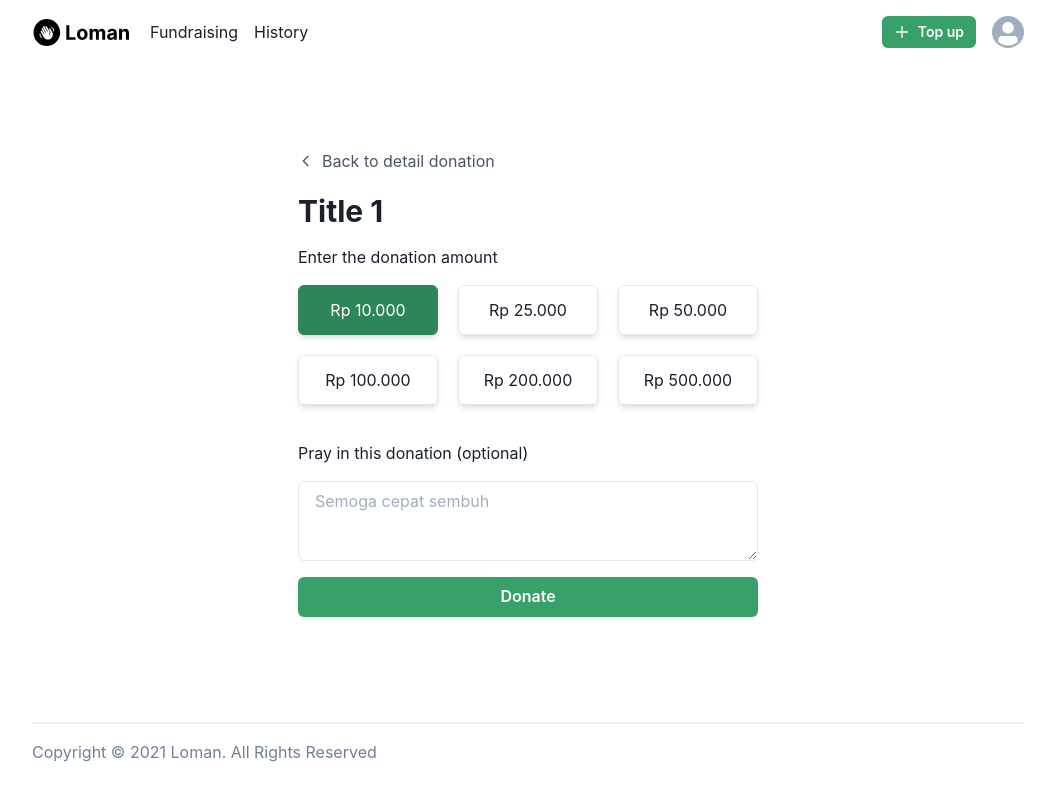
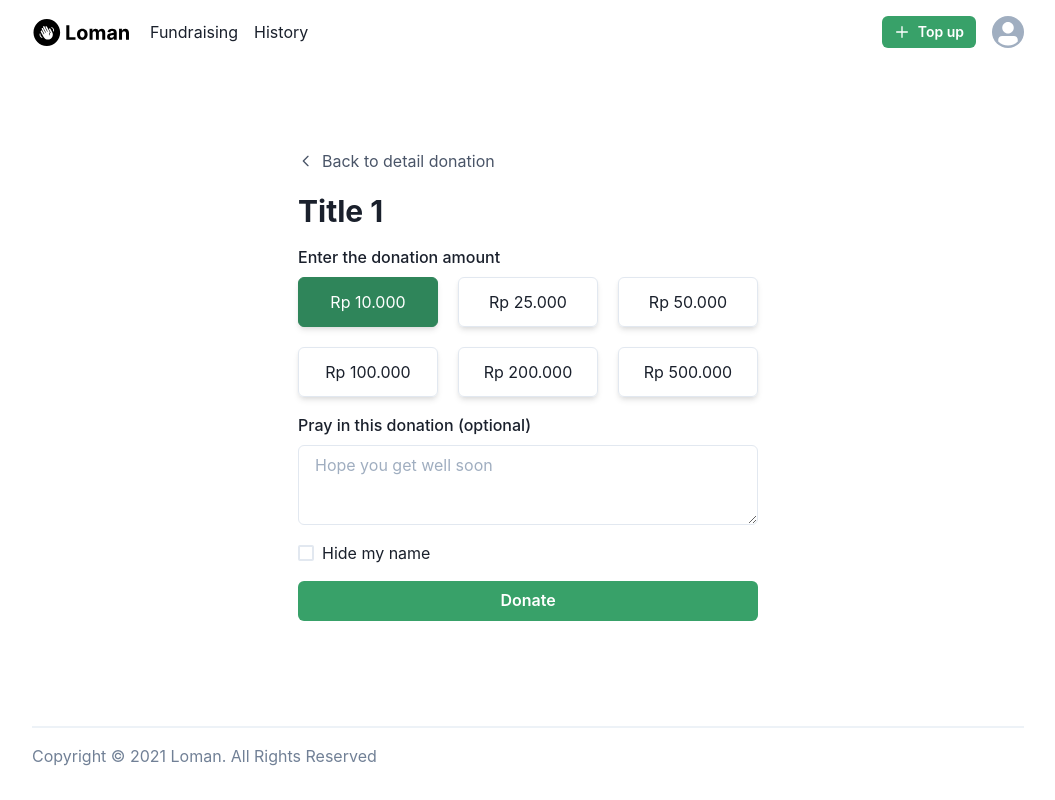
Before and after one commit to rtx-compfest/loman-frontend, a Next.js app: page /donation/1/donate in a window 1280 px wide. Shown: the whole page, without its empty margins (112-1167 px from the left). Built offline with nearby package versions, Linux system fonts and the light colour scheme.

Commit message:
Add validation

```diff
--- a/components/Card/RadioCard.js
+++ b/components/Card/RadioCard.js
@@ -22,10 +22,7 @@ export default function RadioCard(props) {
           borderColor: 'green.600',
         }}
         _focus={{
-          bg: 'green.600',
-          color: 'white',
           boxShadow: 'outline',
-          borderColor: 'green.600',
         }}
         px={5}
         py={3}
--- a/pages/donation/[id]/donate.js
+++ b/pages/donation/[id]/donate.js
@@ -1,6 +1,8 @@
 import * as React from 'react'
+import * as Yup from 'yup'
 import NextLink from 'next/link'
 import {useRouter} from 'next/router'
+import {Field, Form, Formik} from 'formik'
 import {
   Heading,
   useRadioGroup,
@@ -10,6 +12,10 @@ import {
   Icon,
   Textarea,
   Button,
+  FormControl,
+  FormLabel,
+  FormErrorMessage,
+  Checkbox,
 } from '@chakra-ui/react'
 import {ChevronLeftIcon} from '@heroicons/react/outline'
 
@@ -19,20 +25,27 @@ import {RadioCard} from '@components/Card'
 import formatCurrency from '@lib/formatCurrency'
 
 const Donate = () => {
-  const donationAmounts = [10000, 25000, 50000, 100000, 200000, 500000]
+  const amount = ['10000', '25000', '50000', '100000', '200000', '500000']
 
   const router = useRouter()
   const {id} = router.query
 
   const {getRootProps, getRadioProps} = useRadioGroup({
-    name: 'donationAmounts',
-    defaultValue: 10000,
-    onChange: (values) => {
-      console.log(values)
-    },
+    name: 'amount',
+    defaultValue: '10000',
   })
 
   const group = getRootProps()
+
+  const formSubmit = (value) => {
+    const req = {
+      amount: parseInt(value.amount),
+      notes: value.notes,
+      isVisible: value.isAnonymous === false ? 1 : 0,
+    }
+
+    console.log(req)
+  }
 
   return (
     <Layout hasNavbar={false}>
@@ -62,10 +75,41 @@ const Donate = () => {
             <Heading as="h2" size="lg">
               Title {id}
             </Heading>
-            <Grid gap="4">
-              <Text>Enter the donation amount</Text>
-              <Grid {...group} templateColumns="repeat(3, 1fr)" gap="5">
-                {donationAmounts.map((value) => {
+            <Formik
+              initialValues={{
+                amount: '10000',
+                notes: '',
+                isAnonymous: false,
+              }}
+              validationSchema={Yup.object({
+                amount: Yup.string()
+                  .oneOf(amount)
+                  .required('Donation amount is Required'),
+                notes: Yup.string(),
+                isAnonymous: Yup.boolean(),
+              })}
+              onSubmit={formSubmit}
+            >
+              <Form>
+                <Field name="amount">
+                  {({field, form}) => {
+                    return (
+                      <FormControl
+                        id="amount"
+                        isInvalid={
+                          !!form.errors.amount && !!form.touched.amount
+                        }
+                      >
+                        <FormLabel htmlFor="amount">
+                          Enter the donation amount
+                        </FormLabel>
+                        <Grid
+                          {...field}
+                          {...group}
+                          templateColumns="repeat(3, 1fr)"
+                          gap="5"
+                        >
+                          {amount.map((value) => {
                             const radio = getRadioProps({value})
 
                             return (
@@ -75,14 +119,63 @@ const Donate = () => {
                             )
                           })}
                         </Grid>
-            </Grid>
-            <Grid gap="4" mt="5">
-              <Text>Pray in this donation (optional)</Text>
-              <Textarea placeholder="Semoga cepat sembuh"></Textarea>
-            </Grid>
-            <Button variant="solid" colorScheme="green">
+                        <FormErrorMessage>
+                          {form.errors.amount}
+                        </FormErrorMessage>
+                      </FormControl>
+                    )
+                  }}
+                </Field>
+                <Field name="notes">
+                  {({field, form}) => (
+                    <FormControl
+                      marginBlock="4"
+                      isInvalid={form.errors.notes && form.touched.notes}
+                    >
+                      <FormLabel htmlFor="notes">
+                        Pray in this donation (optional)
+                      </FormLabel>
+                      <Textarea
+                        {...field}
+                        id="notes"
+                        resize="vertical"
+                        placeholder="Hope you get well soon"
+                      />
+                      <FormErrorMessage>{form.errors.notes}</FormErrorMessage>
+                    </FormControl>
+                  )}
+                </Field>
+                <Field name="isAnonymous" type="checkbox">
+                  {({field, form}) => (
+                    <FormControl
+                      marginBlock="4"
+                      isInvalid={
+                        form.errors.isAnonymous && form.touched.isAnonymous
+                      }
+                    >
+                      <Checkbox
+                        {...field}
+                        colorScheme="green"
+                        id="isAnonymous"
+                      >
+                        Hide my name
+                      </Checkbox>
+                      <FormErrorMessage>
+                        {form.errors.isAnonymous}
+                      </FormErrorMessage>
+                    </FormControl>
+                  )}
+                </Field>
+                <Button
+                  variant="solid"
+                  colorScheme="green"
+                  type="submit"
+                  width="100%"
+                >
                   Donate
                 </Button>
+              </Form>
+            </Formik>
           </Grid>
         </Grid>
       </Grid>
```
Lines whose indentation alone changed are shown as unchanged.
